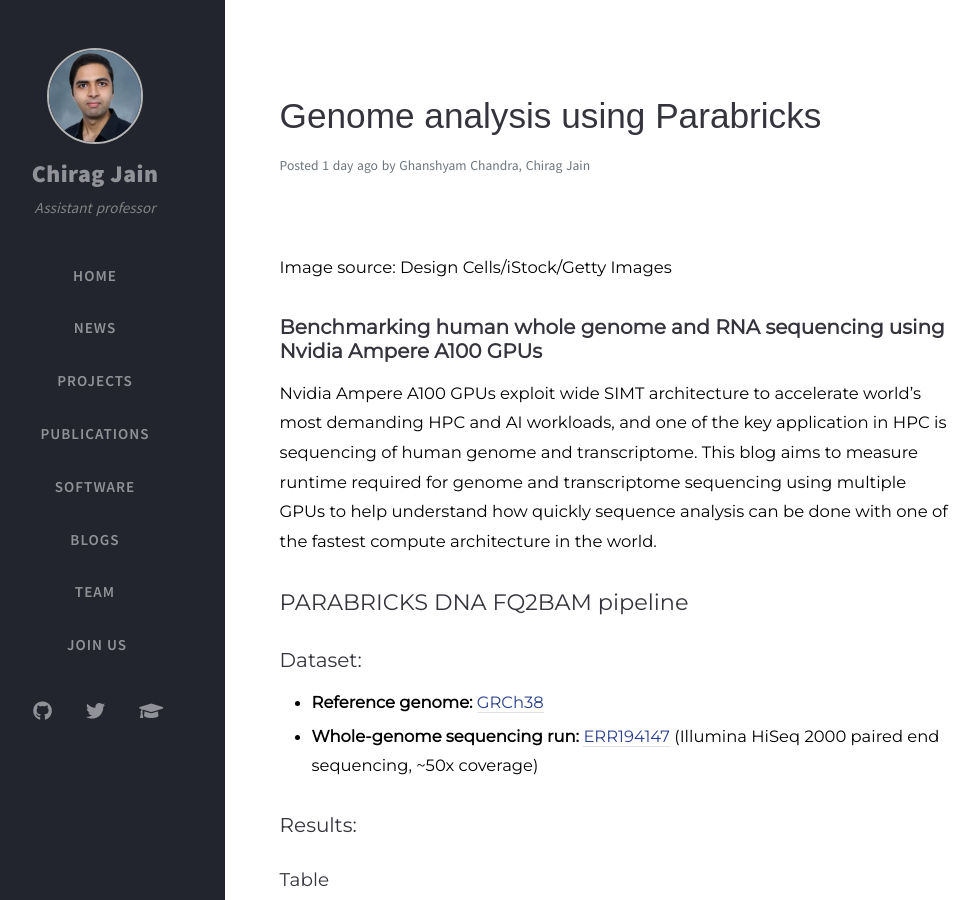
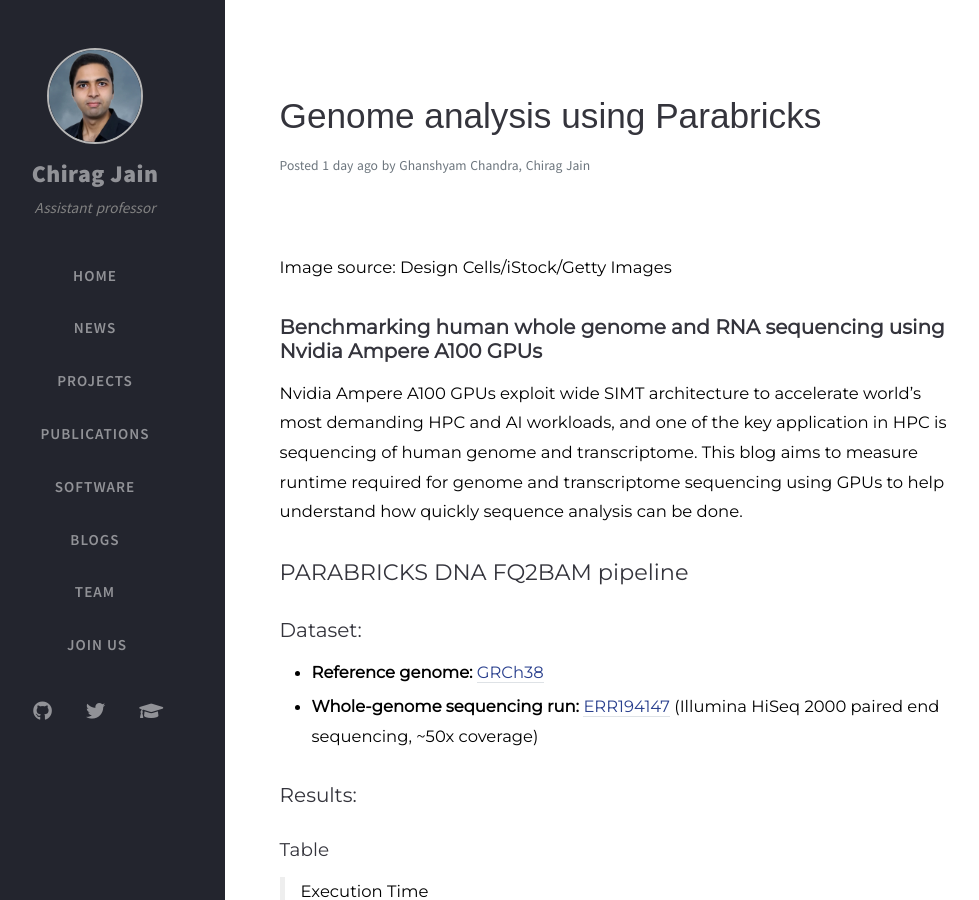
Before and after one commit to at-cg/at-cg.github.io, a Jekyll site: the page built from _posts/2021-10-14-ParaBricks-WGS.md, in a window 1280 px wide and 900 px high. Shown: the whole window, without its empty margins (35-1014 px from the left). Built offline with Jekyll 4.4.1, drawn with Linux system fonts in a browser that asks for light colours; nearby versions of some CDN libraries; comment, search, counter and statistics services are not loaded; some of the changed text lies outside the part shown.

Commit message:
minor update

```diff
--- a/_posts/2021-10-14-ParaBricks-WGS.md
+++ b/_posts/2021-10-14-ParaBricks-WGS.md
@@ -15,7 +15,7 @@ image: /assets/img/blogs/ParaBricks-WGS/DNA.png
 
 Image source: Design Cells/iStock/Getty Images
 ### **Benchmarking human whole genome and RNA sequencing using Nvidia Ampere A100 GPUs**
-Nvidia Ampere A100 GPUs exploit wide SIMT architecture to accelerate world's most demanding HPC and AI workloads, and one of the key application in HPC is sequencing of human genome and transcriptome. This blog aims to measure runtime required for genome and transcriptome sequencing using multiple GPUs to help understand how quickly sequence analysis can be done with one of the fastest compute architecture in the world.
+Nvidia Ampere A100 GPUs exploit wide SIMT architecture to accelerate world's most demanding HPC and AI workloads, and one of the key application in HPC is sequencing of human genome and transcriptome. This blog aims to measure runtime required for genome and transcriptome sequencing using GPUs to help understand how quickly sequence analysis can be done.
 ## PARABRICKS DNA FQ2BAM pipeline
 
 ### Dataset:
```
Also changed, not shown: other parts of _posts/2021-10-14-ParaBricks-WGS.md (+3 -3 lines), tabs/blog.md (+1 -1 lines).
